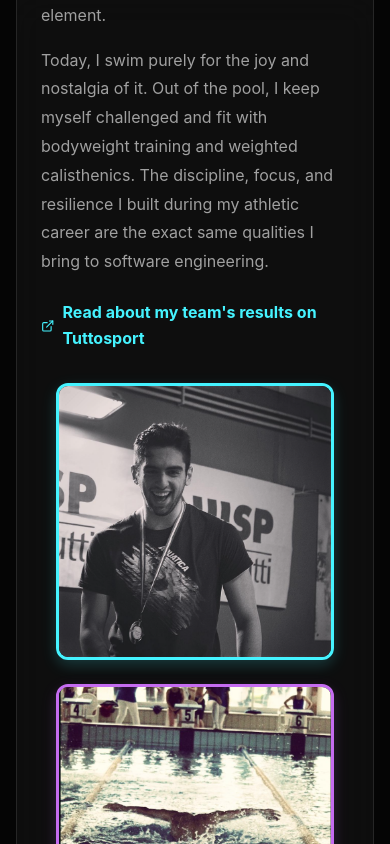
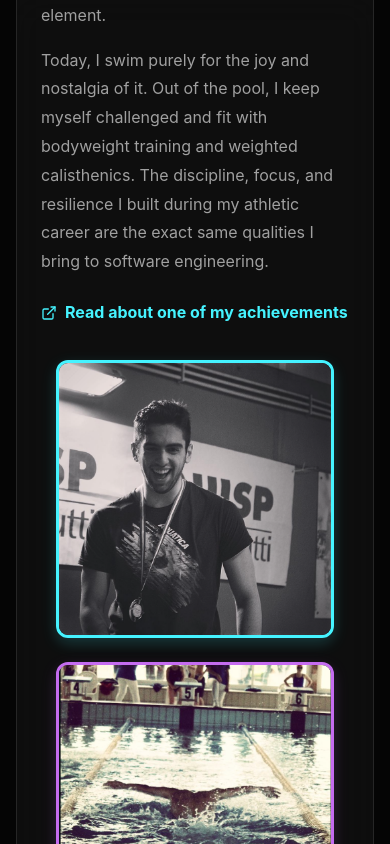
Before and after one commit to LucaRobus99/Portfolio, a React app: page / in a window 390 px wide. Shown: the part 5305-6149 px from the top of the page. Built offline with nearby package versions, Linux system fonts and the light colour scheme; no server answers; the HTML template or start-up script is replaced by a standard one.

Commit message:
Aggiornato testo link achievements nuoto

```diff
--- a/src/components/Passions.jsx
+++ b/src/components/Passions.jsx
@@ -87,7 +87,7 @@ export default function Passions({ revealRef }) {
                 Today, I swim purely for the joy and nostalgia of it. Out of the pool, I keep myself challenged and fit with bodyweight training and weighted calisthenics. The discipline, focus, and resilience I built during my athletic career are the exact same qualities I bring to software engineering.
               </p>
               <a href="https://www.tuttosport.com/news/piemonte-news/2021/07/07-83378507/aquatica_torino_ottimi_risultati_ottenuti_nel_passato_weekend" target="_blank" rel="noreferrer" className="flex-center nav-link" style={{ display: 'inline-flex', color: 'var(--accent-blue)', fontWeight: 'bold' }}>
-                <ExternalLink size={16} /> Read about my team's results on Tuttosport
+                <ExternalLink size={16} /> Read about one of my achievements
               </a>
             </div>
             <div style={{ display: 'flex', flexDirection: 'column', gap: '1.5rem', flex: '1 1 250px', alignItems: 'center' }}>
--- a/src/index.css
+++ b/src/index.css
@@ -12,6 +12,7 @@
 
 html {
   scroll-behavior: smooth;
+  scroll-padding-top: 100px;
 }
 
 * {
@@ -239,6 +240,10 @@ a {
 
 /* Responsiveness / Media Queries */
 @media (max-width: 768px) {
+  html {
+    scroll-padding-top: 180px;
+  }
+
   .navbar {
     flex-direction: column;
     padding: 1rem;
```
